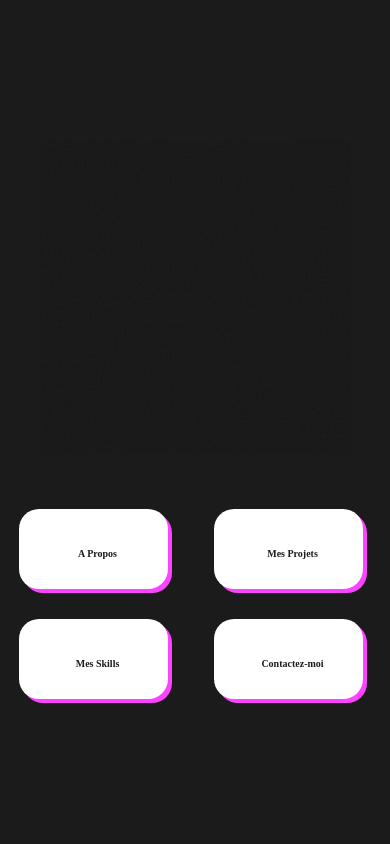
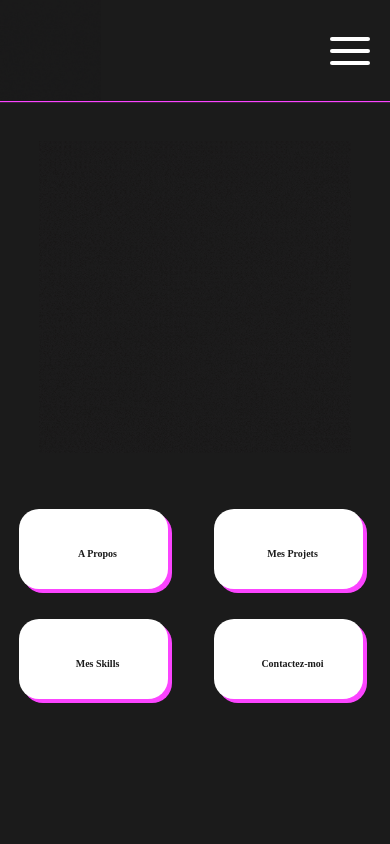
Before and after one commit to aurelienbrethes/my_portfolio, a React (Create React App) app: page / in a window 390 px wide. Shown: the top 844 px of the page. Built offline with nearby package versions, Linux system fonts and the light colour scheme.

Commit message:
fix bug header

```diff
--- a/src/App.css
+++ b/src/App.css
@@ -62,7 +62,7 @@ main{
     margin-bottom: 10vh;
     color: var(--color-white);
     text-shadow: 1px 1px var(--color-pink);
-    width: 100%;
+    width: 90%;
 }
 
 .App h2 {
--- a/src/components/Header/Header.jsx
+++ b/src/components/Header/Header.jsx
@@ -14,7 +14,7 @@ function Header({wheel}) {
   // appliquer une classe liste ou navbar en fonction de showLinks dans le parent
 
   return (
-    <div className={wheel ? "header_container" : "displayNone"}>
+    <div className={wheel ? "header_container" : "header_hide"}>
       <a href="#home">
         <img src={logo} alt="aurelien brethes logo" id="logo_header" />
       </a>
--- a/src/components/Header/header.css
+++ b/src/components/Header/header.css
@@ -26,7 +26,7 @@
     height: 100%;
 }
 
-.displayNone{
+.header_hide{
     display: none;
 }
 
@@ -38,4 +38,23 @@
     .navigation_component{
       display: none;
     }
+
+    .header_hide{
+      display: inherit;
+      display: flex;
+      justify-content: space-between;
+      align-items: center;
+      position: fixed;
+      z-index: 1;
+      top: 0px;
+      height: 12vh;
+      width: 100%;
+      transition: 0.4s ease-out;
+      background: var(--color-black);
+      box-shadow: 0px 0px 1px 1px var(--color-pink);
   }
+    .header_hide a {
+      height: 100%;
+  }
+
+}
--- a/src/components/contact.css
+++ b/src/components/contact.css
@@ -22,6 +22,11 @@
 
 @media screen and (max-width: 600px) {
 
+    .contact_container{
+        min-height: inherit;
+        height: 70vh;
+    }
+
     .card_container ul li{
         font-size: 14px;
     }
--- a/src/components/project.css
+++ b/src/components/project.css
@@ -1,5 +1,4 @@
 .mini_card{
-    /* position: relative; */
     display: flex;
     flex-direction: column;
     align-items: center;
@@ -24,13 +23,6 @@
     padding: 10px 0px 10px 0px;
     background-color: var(--color-white);
 }
-
-/* .modal{
-    position: absolute;
-    margin-top: 50px;
-    width: 100%;
-    height: 100%;
-} */
 
 
 @media screen and (max-width: 1010px) {
@@ -57,4 +49,8 @@
         margin-bottom: 20px;
     }
 
+    .mini_card h3 {
+        font-size: 12px;
+    }
+
 }
--- a/src/components/projects.css
+++ b/src/components/projects.css
@@ -4,7 +4,6 @@
     display: flex;
     flex-direction: column;
     align-items: center;
-    z-index: 0;
     border-bottom: solid 1px var(--color-blue);
 }
 
@@ -13,7 +12,6 @@
     justify-content: space-around;
     align-items: center;
     width: 100%;
-    z-index: 1;
 }
 
 @media screen and (max-width: 1010px) {
```
